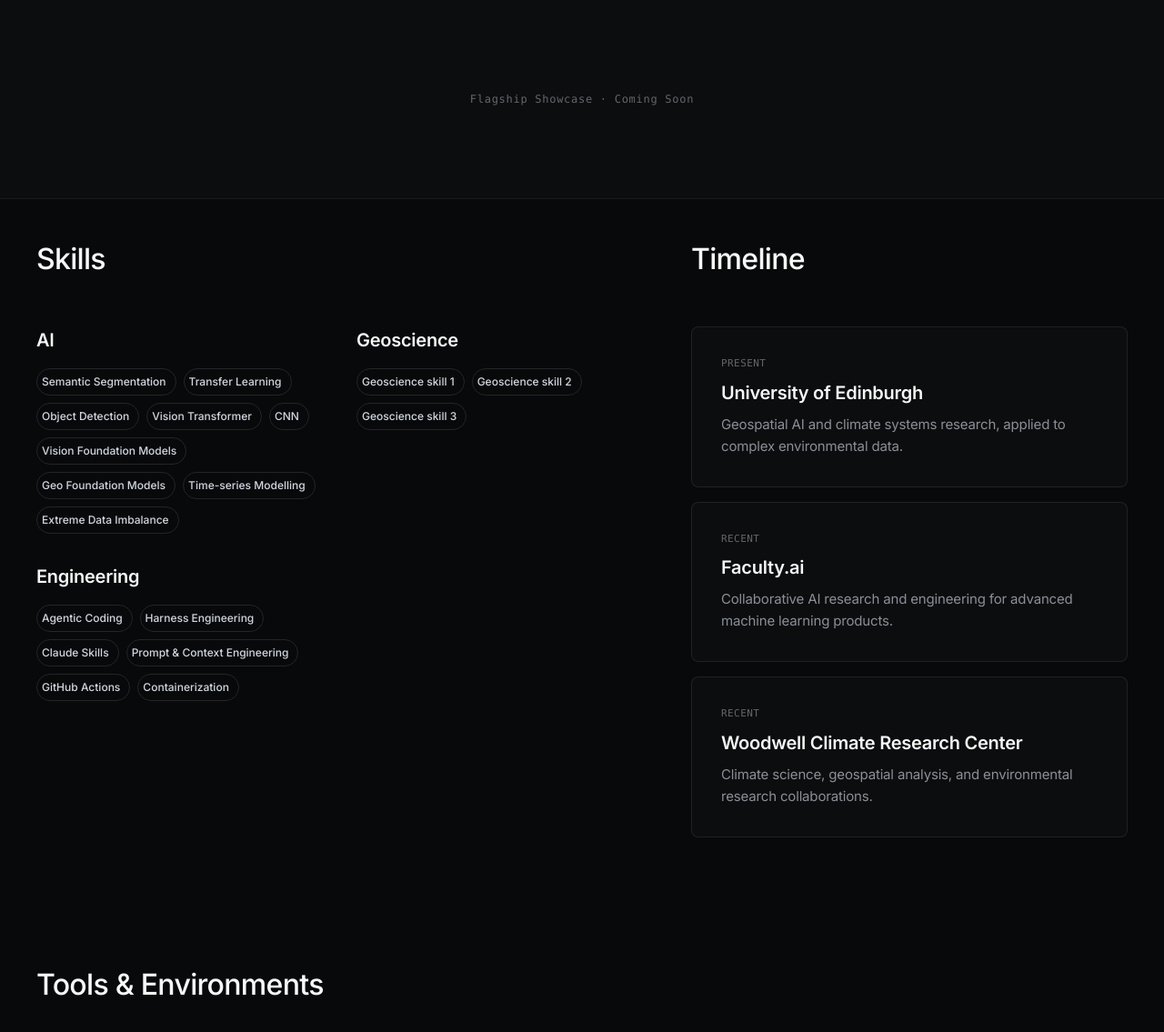
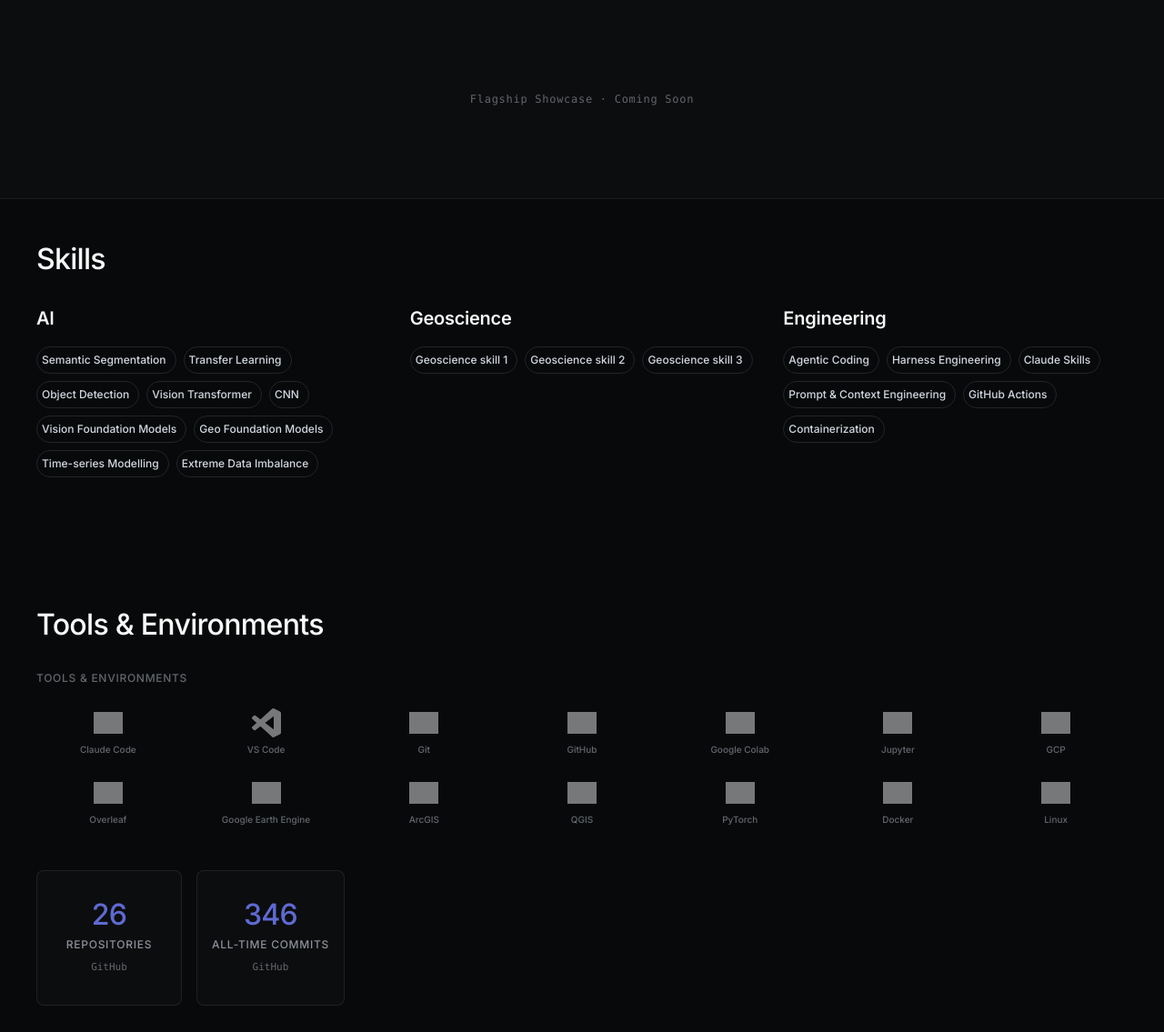
Before and after one commit to yi-li-yang/yi-li-yang.github.io, a web app: file index.html in a window 1280 px wide. Shown: the part 390-1525 px from the top of the page at 91% size. Run offline with its HTML, style and script files only (its server is not run), Linux system fonts and the light colour scheme; grey boxes are pictures that could not be loaded.

Commit message:
visual improvement

```diff
--- a/css/components.css
+++ b/css/components.css
@@ -699,7 +716,7 @@
 
 .skills-concepts {
   display: grid;
-  grid-template-columns: 1fr 1fr;
+  grid-template-columns: repeat(3, minmax(0, 1fr));
   gap: var(--space-xl);
   margin-bottom: var(--space-xxl);
 }
--- a/index.html
+++ b/index.html
@@ -66,33 +66,11 @@
         </div>
       </section>
 
-      <!-- ── Capabilities / Timeline ───────────────── -->
+      <!-- ── Capabilities ───────────────────────────── -->
       <section class="section capabilities" id="capabilities">
-        <div class="container capabilities-grid">
-          <div class="capabilities-left">
-            <div class="section-heading">Skills</div>
-            <div id="capabilities-skills" class="skills-concepts"></div>
-          </div>
-          <div class="capabilities-right">
-            <div class="section-heading">Timeline</div>
-            <div id="timeline" class="timeline">
-              <article class="timeline-item">
-                <time>Present</time>
-                <h3>University of Edinburgh</h3>
-                <p>Geospatial AI and climate systems research, applied to complex environmental data.</p>
-              </article>
-              <article class="timeline-item">
-                <time>Recent</time>
-                <h3>Faculty.ai</h3>
-                <p>Collaborative AI research and engineering for advanced machine learning products.</p>
-              </article>
-              <article class="timeline-item">
-                <time>Recent</time>
-                <h3>Woodwell Climate Research Center</h3>
-                <p>Climate science, geospatial analysis, and environmental research collaborations.</p>
-              </article>
-            </div>
-          </div>
+        <div class="container">
+          <div class="section-heading">Skills</div>
+          <div id="capabilities-skills" class="skills-concepts tech-grid"></div>
         </div>
       </section>
 
```
Also changed, not shown: other parts of css/components.css (+24 -5 lines), issues.md (+2 -1 lines).
